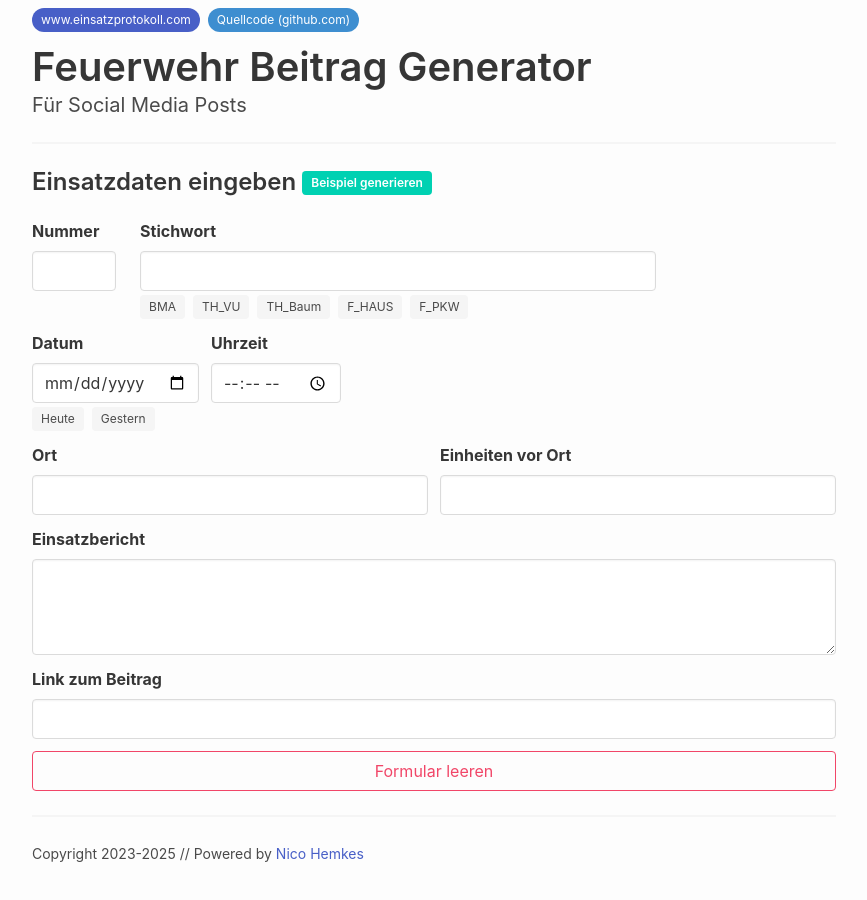
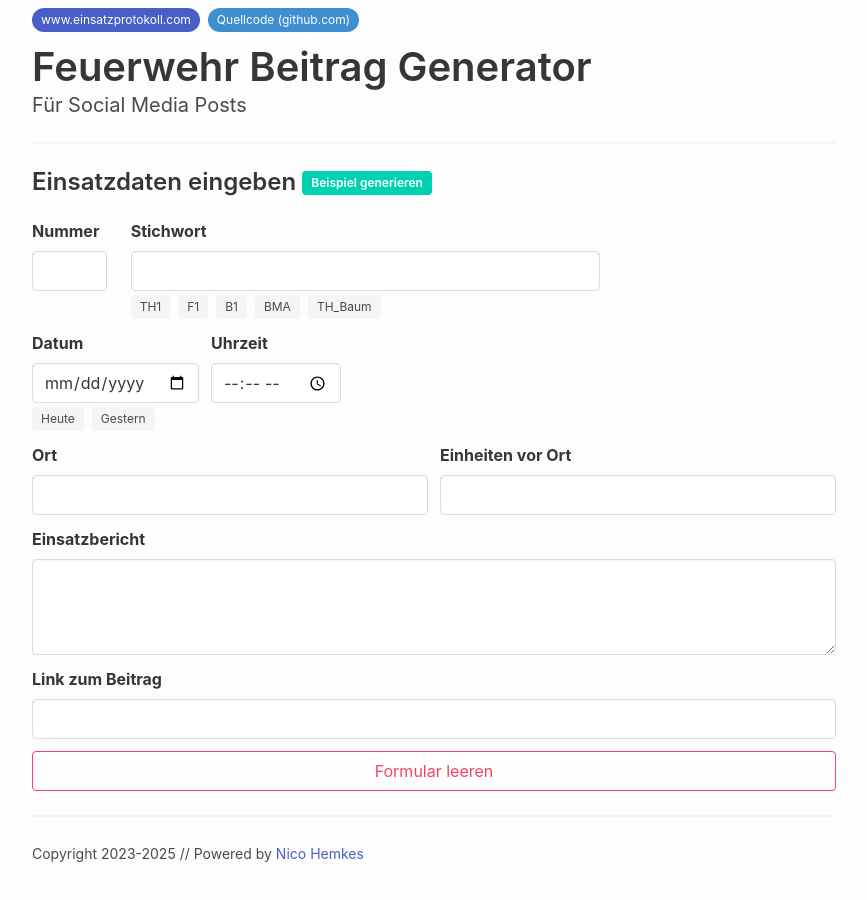
Before and after one commit to turbopixel/Feuerwehr-Beitrag-Generator, a Vue app: page / in a window 1280 px wide. Both pictures are taken after a click on the button "Post erstellen". Shown: the top 900 px of the page, without its empty margins (206-1073 px from the left). Built offline with nearby package versions, Linux system fonts and the light colour scheme.

Commit message:
Stichwörter bearbeitet

```diff
--- a/src/components/LayoutForm.vue
+++ b/src/components/LayoutForm.vue
@@ -79,11 +79,11 @@ export default {
               <input type="text" class="input" v-model="stichwort" id="stichwort">
               <div class="help">
                 <div class="tags">
+                  <span class="tag is-clickable" @click="addKeyword">TH1</span>
+                  <span class="tag is-clickable" @click="addKeyword">F1</span>
+                  <span class="tag is-clickable" @click="addKeyword">B1</span>
                   <span class="tag is-clickable" @click="addKeyword">BMA</span>
-                  <span class="tag is-clickable" @click="addKeyword">TH_VU</span>
                   <span class="tag is-clickable" @click="addKeyword">TH_Baum</span>
-                  <span class="tag is-clickable" @click="addKeyword">F_HAUS</span>
-                  <span class="tag is-clickable" @click="addKeyword">F_PKW</span>
                 </div>
               </div>
             </div>
@@ -154,9 +154,9 @@ export default {
         <br/>
         <p v-if="bericht.length > 0">{{ bericht }}</p>
         <br/>
-        <p v-if="link.length > 0">Zum Bericht: {{ link }}</p>
+        <p v-if="link.length > 0">&#x1F517; {{ link }}</p>
         <br/>
-        <p>#Feuerwehr #Einsatzbericht {{stichwort ? `#${stichwort}` : ''}} #Ehrenamt</p>
+        <p>#Feuerwehr #Einsatzbericht {{stichwort ? `#${stichwort}` : ''}}</p>
       </div>
     </div>
 
--- a/src/components/LayoutStart.vue
+++ b/src/components/LayoutStart.vue
@@ -4,8 +4,8 @@
        Klicke unten auf <em>Post erstellen</em> und fülle das Formular mit den Einsatzdaten aus.
     </p>
     <h5 class="title is-5 mb-2">Beispiel:</h5>
-    <pre>Einsatzbericht
-⏰ 01.03.2025 20:37
+    <pre>Einsatzbericht #112
+⏰ 01.07.2025 19:44
 📟 TH_Baum
 🌍 Veenhusen, Alter Kirchpfad
 🚒 FF Ortswehr, Rettungsdienst
```
